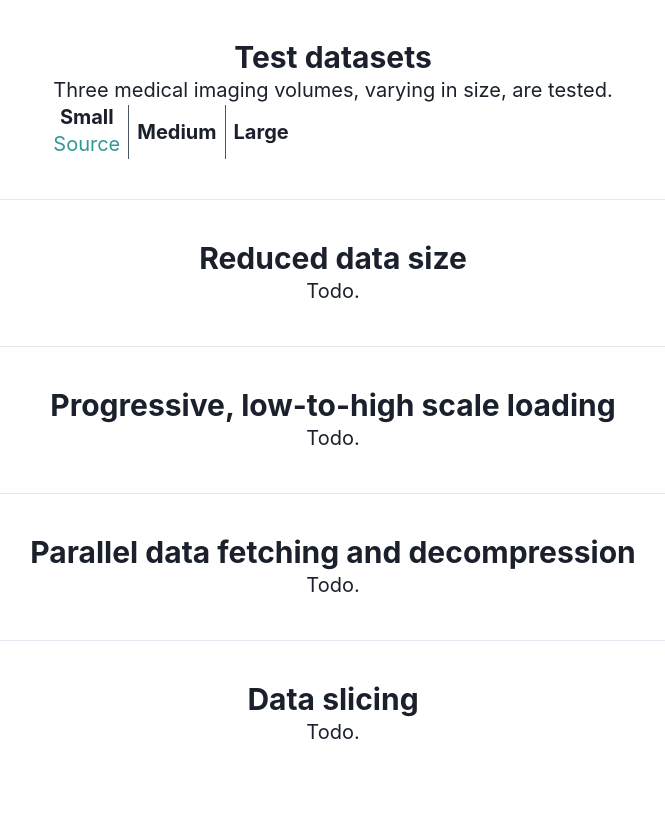
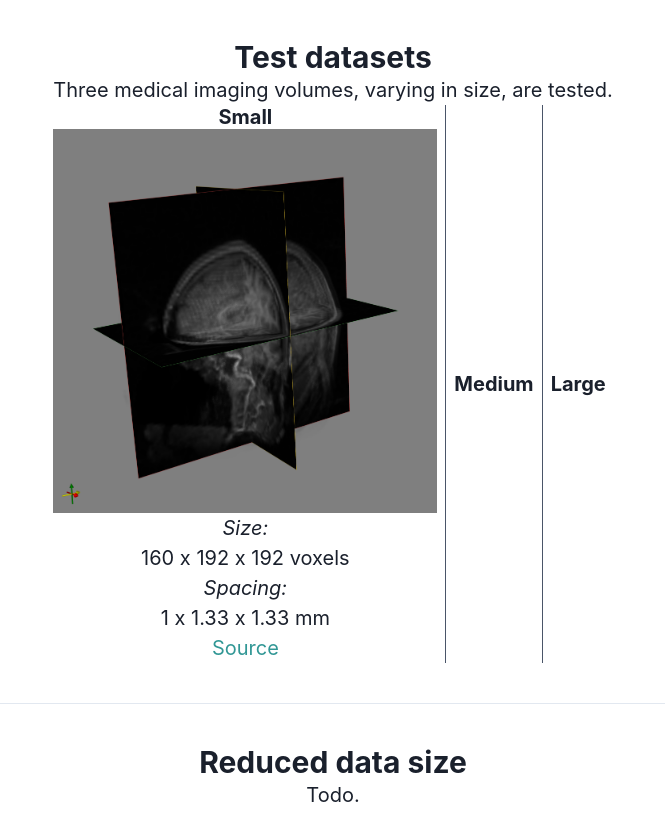
Before and after one commit to OpenImaging/demos, a React (Create React App) app in the folder multi-scale-chunked-compressed/: page / in a window 1280 px wide. Shown: the part 640-1470 px from the top of the page, without its empty margins (307-972 px from the left). Before the commit the page ends 1399 px from the top, so only its background shows below. Built offline with nearby package versions, Linux system fonts and the light colour scheme.

Commit message:
Small thumb

```diff
--- a/multi-scale-chunked-compressed/src/App.js
+++ b/multi-scale-chunked-compressed/src/App.js
@@ -10,10 +10,14 @@ import {
   Heading,
   StackDivider,
   OrderedList,
+  UnorderedList,
   ListItem,
+  Image,
   theme,
 } from '@chakra-ui/react';
 import { ColorModeSwitcher } from './ColorModeSwitcher';
+
+import smallThumb from './images/small-thumb.png'
 
 function App() {
   return (
@@ -44,7 +48,10 @@ function App() {
               <HStack divider={<StackDivider borderColor="gray.600" />}>
                 <Box>
                   <Heading as="h5" size="md">Small</Heading>
-                    <Link href="https://github.com/OpenImaging/miqa/tree/master/sample_data/1_type1" target="_blank" rel="noopener noreferrer">
+                    <Link href="https://kitware.github.io/itk-vtk-viewer/app/?image=https://openimaging.github.io/demos/multi-scale-chunked-compressed/build/data/small.nii.gz" target="_blank" rel="noopener noreferrer">
+                      <Image boxSize="sm" src={smallThumb} alt="Small test data"/>
+                        <Text as="em">Size: </Text><Text>160 x 192 x 192 voxels</Text>
+                        <Text as="em">Spacing: </Text><Text>1 x 1.33 x 1.33 mm</Text>
                     </Link>
                   <Link color="teal.500" href="https://github.com/OpenImaging/miqa/tree/master/sample_data/1_type1" target="_blank" rel="noopener noreferrer">Source</Link>
                 </Box>
```
Also changed, not shown: multi-scale-chunked-compressed/src/images/small-thumb.png (added), 12 other files (tests, documents, lock files or other folders).
